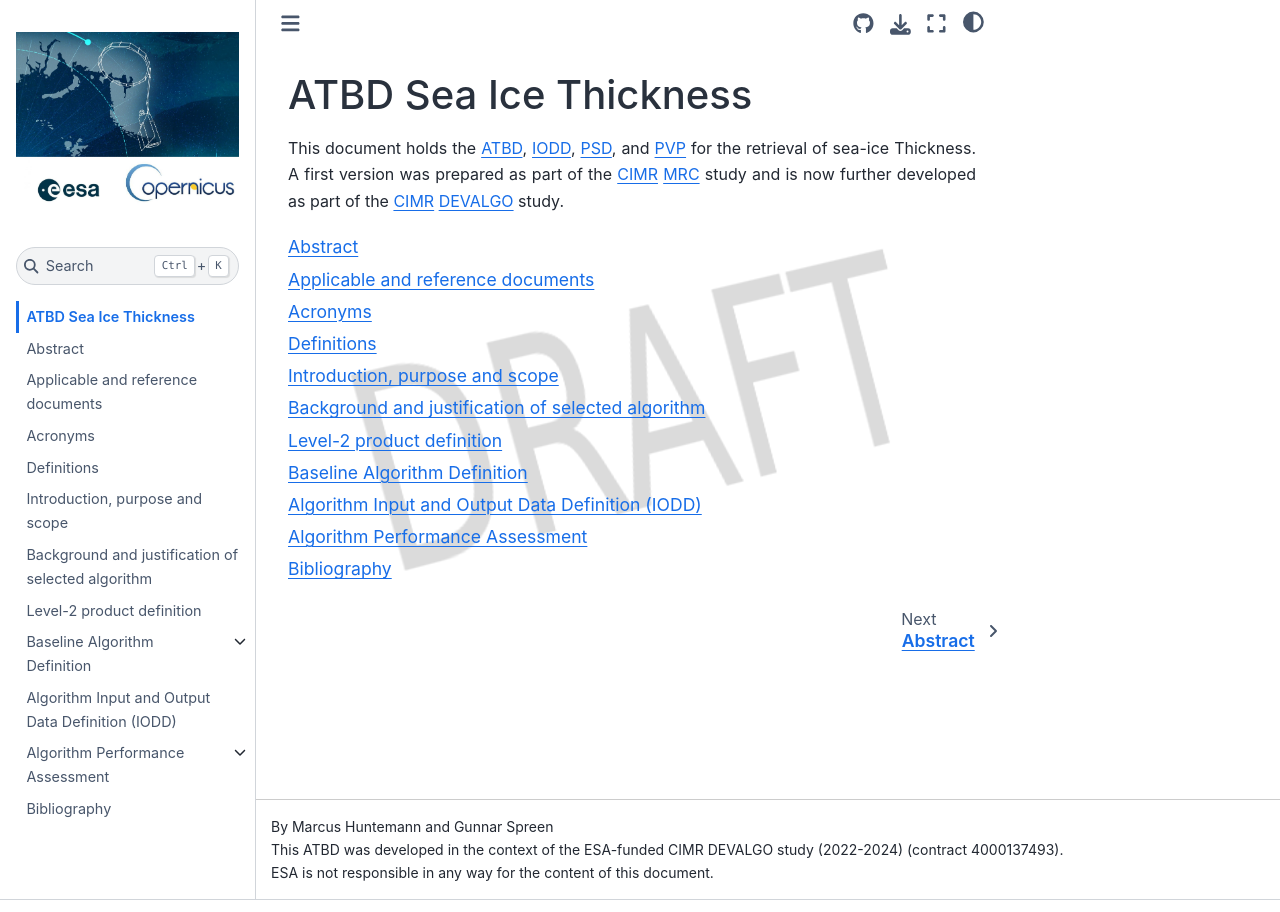
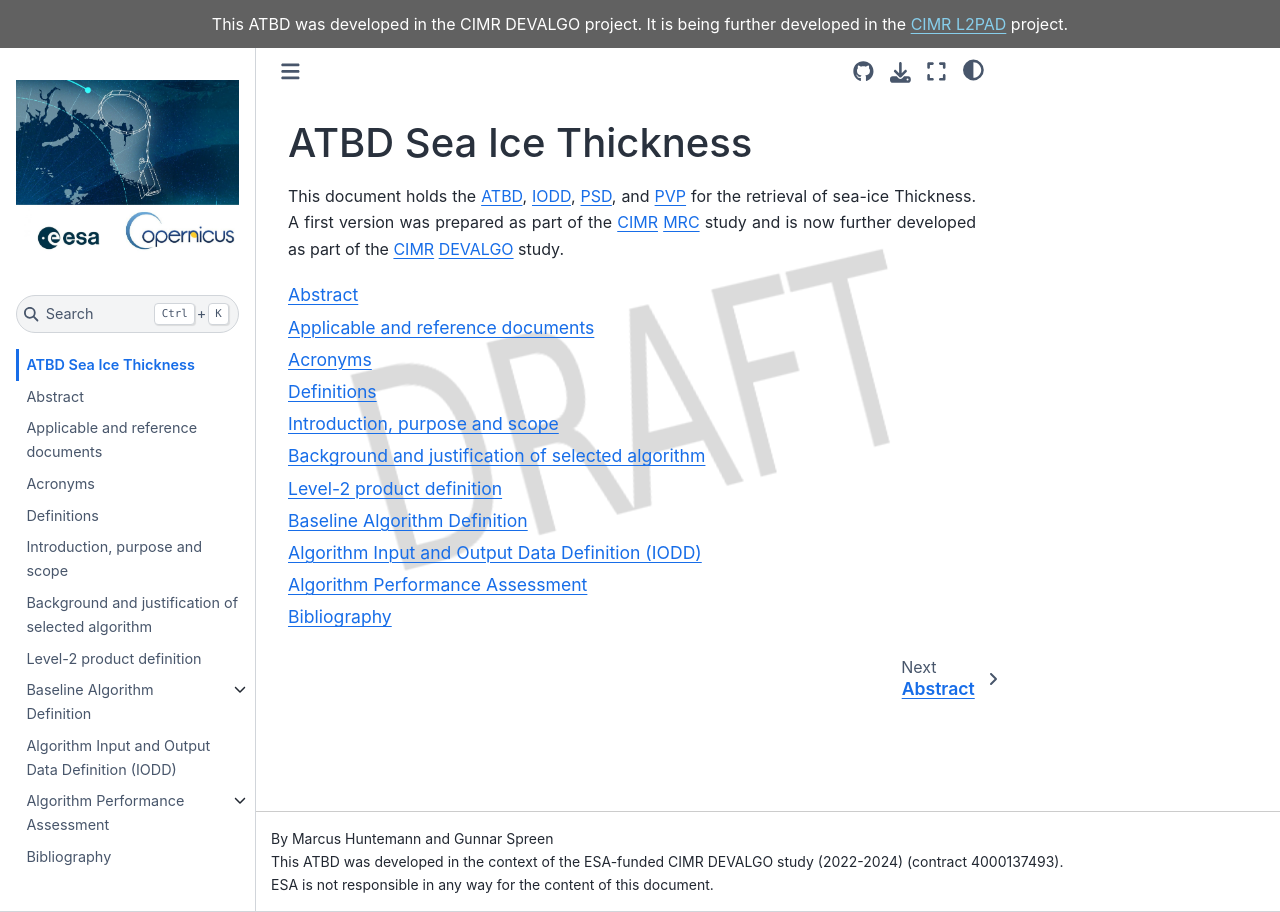
Before and after one commit to CIMR-Algos/SeaIceThickness_ATBD_V2, a Jupyter Book: the page built from book/intro.md, in a window 1280 px wide. Built offline with Jupyter Book 1.0.4 settings and Sphinx 7.4.7 and the Sphinx Book theme 1.1.4, drawn with Linux system fonts in a browser that asks for light colours; pages that are not in the unit, such as notebooks, are missing from menus.

Commit message:
add L2PAD announcement

```diff
--- a/book/_config.yml
+++ b/book/_config.yml
@@ -50,6 +50,7 @@ repository:
 # Add GitHub buttons to your book
 # See https://jupyterbook.org/customize/config.html#add-a-link-to-your-repository
 html:
+  announcement: "This ATBD was developed in the CIMR DEVALGO project. It is being further developed in the <a href=\"https://github.com/CIMR-L2PAD\"style='color: #87CEEB;'>CIMR L2PAD</a> project."
   use_issues_button: false
   use_repository_button: true
   extra_footer: |
```
